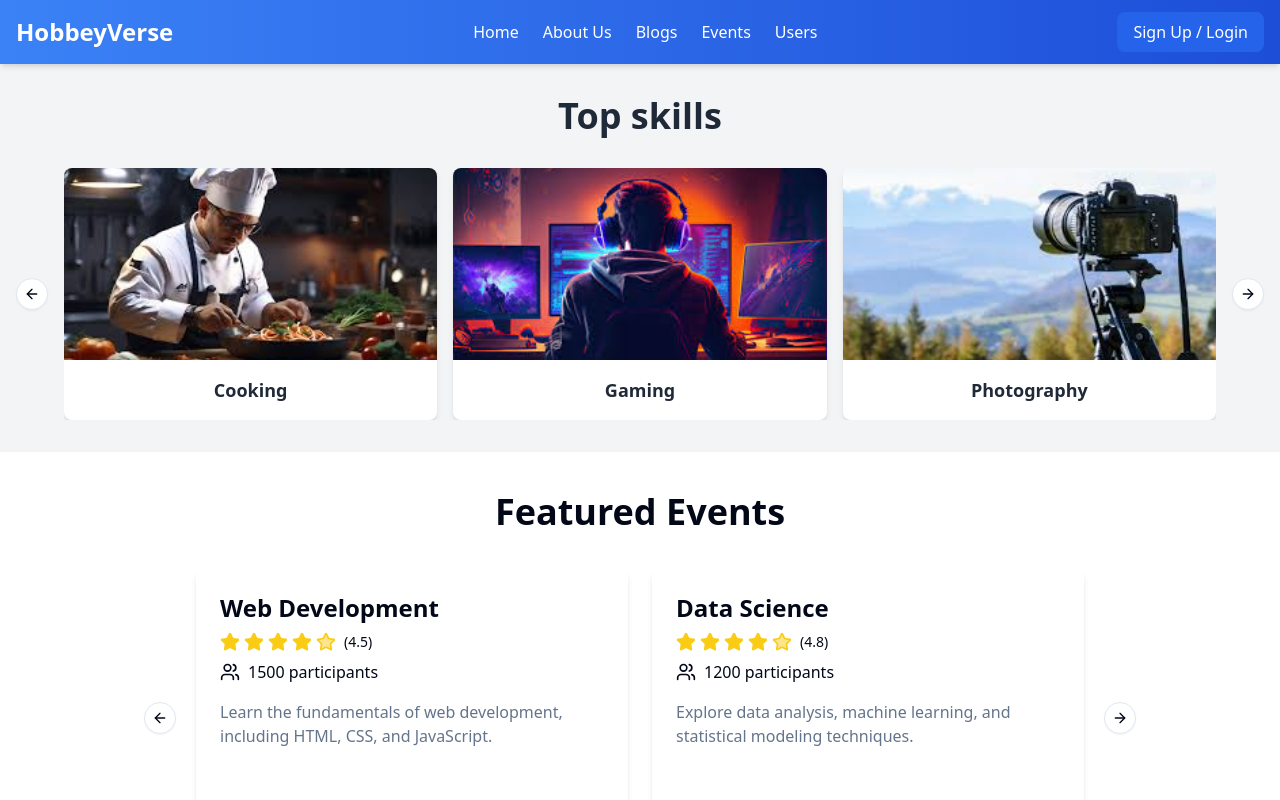
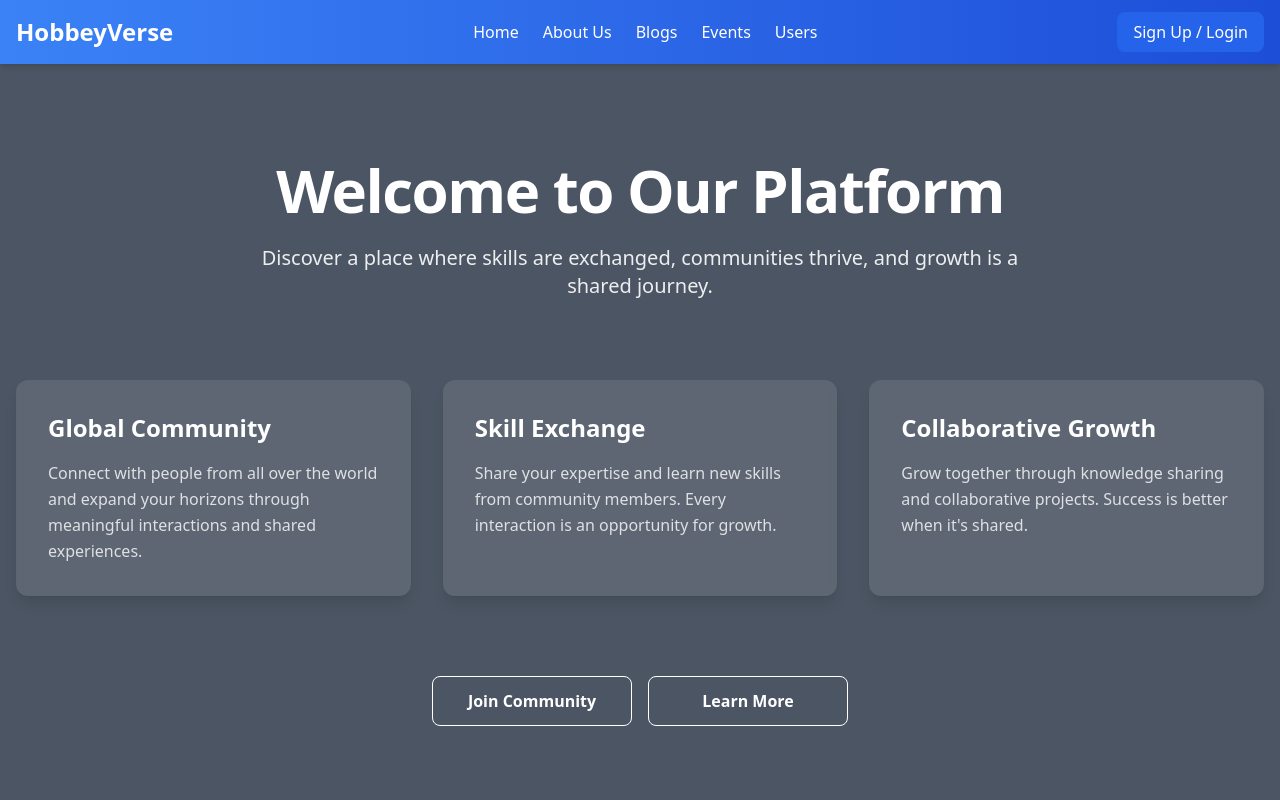
Before and after one commit to Prithwi32/SkillLink, a React (Vite) app in the folder client/: page / in a window 1280 px wide. Shown: the top 800 px of the page. Built offline with nearby package versions, Linux system fonts and the light colour scheme.

Commit message:
Added about section

```diff
--- a/client/package.json
+++ b/client/package.json
@@ -18,6 +18,7 @@
     "axios": "^1.7.9",
     "class-variance-authority": "^0.7.0",
     "clsx": "^2.1.1",
+    "embla-carousel-autoplay": "^8.5.1",
     "embla-carousel-react": "^8.5.1",
     "lucide-react": "^0.461.0",
     "react": "^18.3.1",
--- /dev/null
+++ b/client/src/components/HelperComponents/AboutSection.jsx
@@ -0,0 +1,97 @@
+import React, { useState, useEffect } from 'react'
+
+export default function AnimatedAbout() {
+  const [visibleIndex, setVisibleIndex] = useState(-1)
+
+  useEffect(() => {
+    const timer = setInterval(() => {
+      setVisibleIndex((prev) => {
+        if (prev < 2) return prev + 1
+        clearInterval(timer)
+        return prev
+      })
+    }, 600)
+
+    return () => clearInterval(timer)
+  }, [])
+
+  return (
+    <section className="relative bg-gray-600 text-white overflow-hidden px-4 py-12 md:py-20 lg:py-24">
+      {/* Hero Section */}
+      <div
+        className={`max-w-7xl mx-auto space-y-8 transform transition-all duration-700 ease-out ${
+          visibleIndex >= 0
+            ? "opacity-100 translate-y-0"
+            : "opacity-0 translate-y-10"
+        }`}
+      >
+        <div className="text-center space-y-6">
+          <h1 className="text-4xl md:text-5xl lg:text-6xl font-bold tracking-tight">
+            Welcome to Our Platform
+          </h1>
+          <p className="text-lg md:text-xl text-white/90 max-w-3xl mx-auto">
+            Discover a place where skills are exchanged, communities thrive, and
+            growth is a shared journey.
+          </p>
+        </div>
+      </div>
+
+      {/* Features Grid */}
+      <div
+        className={`max-w-7xl mx-auto mt-16 md:mt-20 transform transition-all duration-700 ease-out ${
+          visibleIndex >= 1
+            ? "opacity-100 translate-y-0"
+            : "opacity-0 translate-y-10"
+        }`}
+      >
+        <div className="grid md:grid-cols-3 gap-6 md:gap-8">
+          <div className="bg-white/10 backdrop-blur-sm rounded-xl p-6 md:p-8 shadow-lg">
+            <h2 className="text-xl md:text-2xl font-semibold mb-4">
+              Global Community
+            </h2>
+            <p className="text-white/80 leading-relaxed">
+              Connect with people from all over the world and expand your
+              horizons through meaningful interactions and shared experiences.
+            </p>
+          </div>
+          <div className="bg-white/10 backdrop-blur-sm rounded-xl p-6 md:p-8 shadow-lg">
+            <h2 className="text-xl md:text-2xl font-semibold mb-4">
+              Skill Exchange
+            </h2>
+            <p className="text-white/80 leading-relaxed">
+              Share your expertise and learn new skills from community members.
+              Every interaction is an opportunity for growth.
+            </p>
+          </div>
+          <div className="bg-white/10 backdrop-blur-sm rounded-xl p-6 md:p-8 shadow-lg">
+            <h2 className="text-xl md:text-2xl font-semibold mb-4">
+              Collaborative Growth
+            </h2>
+            <p className="text-white/80 leading-relaxed">
+              Grow together through knowledge sharing and collaborative projects.
+              Success is better when it's shared.
+            </p>
+          </div>
+        </div>
+      </div>
+
+      {/* CTA Section */}
+      <div
+        className={`max-w-7xl mx-auto mt-16 md:mt-20 transform transition-all duration-700 ease-out ${
+          visibleIndex >= 2
+            ? "opacity-100 translate-y-0"
+            : "opacity-0 translate-y-10"
+        }`}
+      >
+        <div className="flex flex-col sm:flex-row justify-center items-center gap-4">
+          <button className="w-full sm:w-auto min-w-[200px] border border-white text-white hover:bg-blue-600 font-semibold py-3 px-8 rounded-lg transition-colors duration-300">
+            Join Community
+          </button>
+          <button className="w-full sm:w-auto min-w-[200px] border border-white text-white hover:bg-white hover:text-black font-semibold py-3 px-8 rounded-lg transition-colors duration-300">
+            Learn More
+          </button>
+        </div>
+      </div>
+    </section>
+  )
+}
--- a/client/src/components/HelperComponents/TopSkills.jsx
+++ b/client/src/components/HelperComponents/TopSkills.jsx
@@ -1,4 +1,5 @@
 import React, { useState, useEffect } from "react";
+import Autoplay from "embla-carousel-autoplay";
 import {
   Carousel,
   CarouselContent,
@@ -16,7 +17,11 @@ const Card = ({ title, image, onClick }) => {
       className="bg-white rounded-lg shadow-md cursor-pointer transform transition-transform duration-200 hover:scale-105"
     >
       {image && (
-        <img src={image} alt={title} className="w-full h-48 object-cover rounded-t-lg" />
+        <img
+          src={image}
+          alt={title}
+          className="w-full h-48 object-cover rounded-t-lg"
+        />
       )}
       <div className="p-4">
         <h3 className="text-lg font-semibold text-gray-800 text-center">
@@ -58,15 +63,22 @@ const Modal = ({ isOpen, onClose, children }) => {
 const App = () => {
   const [selectedCard, setSelectedCard] = useState(null);
 
+  const plugin = React.useRef(
+    Autoplay({ delay: 2000, loop:true}),
+  );
+
   return (
     <div className="bg-gray-100 p-8 px-16">
       <div className="max-w-6xl mx-auto">
-        <h1 className="text-4xl font-bold text-center text-gray-800 mb-8">Top skills</h1>
+        <h1 className="text-4xl font-bold text-center text-gray-800 mb-8">
+          Top skills
+        </h1>
         <Carousel
           opts={{
             align: "start",
-            loop: "true"
+            loop: "true",
           }}
+          plugins={[plugin.current]}
           className="w-full"
         >
           <CarouselContent>
--- a/client/src/pages/LandingPage.jsx
+++ b/client/src/pages/LandingPage.jsx
@@ -2,11 +2,13 @@ import CustomComponentsHere from "@/components/HelperComponents/CustomComponents
 import Event from "@/components/HelperComponents/Event";
 import SuggestedCard from "@/components/Cards/SuggestedCard";
 import TopSkills from "@/components/HelperComponents/TopSkills";
+import AboutSection from "@/components/HelperComponents/AboutSection";
 const LandingPage = () => {
   return (
     <div>
       {/* adding components */}
       {/* <CustomComponentsHere /> */}
+      <AboutSection/>
       <TopSkills/>
       <Event/>
       <SuggestedCard/>
```
Also changed, not shown: 1 other file (tests, documents, lock files or other folders).
